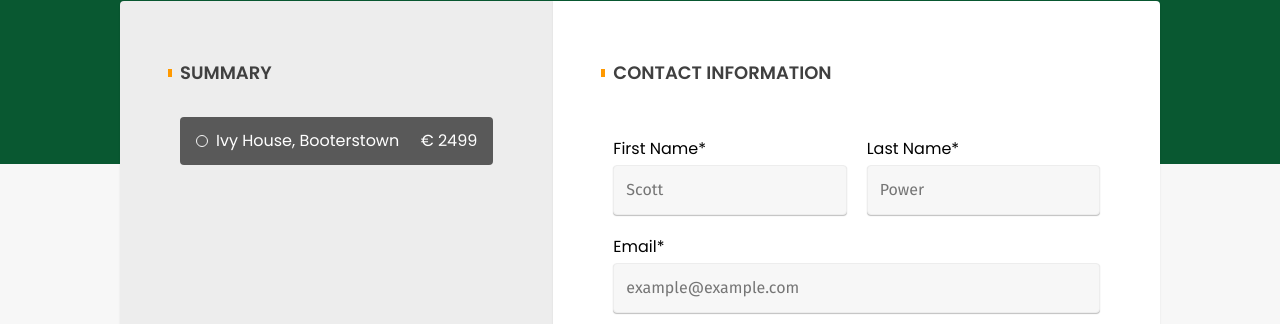
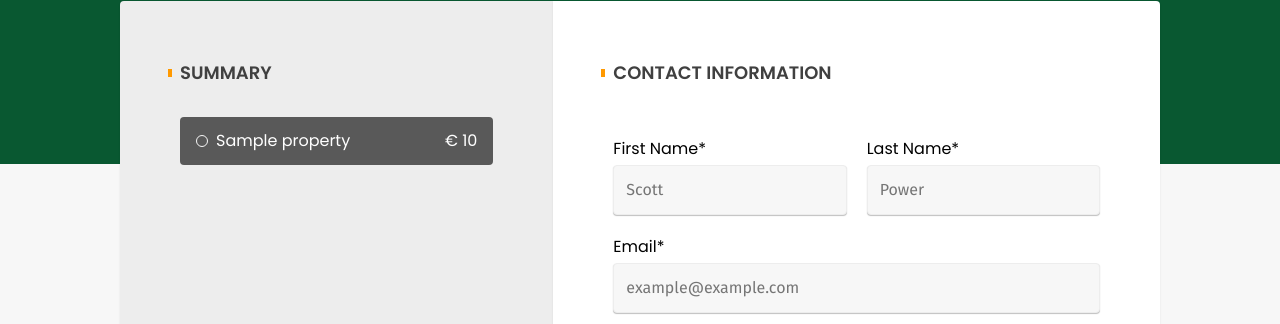
Before and after one commit to emidiovaleretto/django-dublin-inn-real-estate, a Django app: a page that uses scheduling/templates/schedule-visit.html in a window 1280 px wide. Shown: the part 323-647 px from the top of the page. Run offline with Django 4.2, Linux system fonts and the light colour scheme; tables that the repository leaves empty hold one stand-in row (values such as "Sample post"); parts of the project's set-up code (start-up, migrations or seed data) failed here and were passed over.

Commit message:
Retrive data from db and populate it in the schedule-list.html

```diff
--- a/scheduling/templates/schedule-visit.html
+++ b/scheduling/templates/schedule-visit.html
@@ -17,14 +17,14 @@
             <div class="schedule-content">
                 <h2 class="font-p-m-b gray-9">Summary</h2>
                 <input type="radio" name="property" value="property" id="property">
-                <label for="property">Ivy House, Booterstown <span>€ 2499</span></label>
+                <label for="property">{{ property.property_name }} <span>€ {{ property.property_price }}</span></label>
                 <div class="schedule-details">
                     <ul class="font-p-xs gray-8">
-                        <li><img src="{% static 'img/icons/icon-bed.svg' %}" alt="">3 bedrooms</li>
-                        <li><img src="{% static 'img/icons/icon-bathtub.svg' %}" alt="">2 bathrooms</li>
-                        <li><img src="{% static 'img/icons/icon-measures.svg' %}" alt="">2,101 m²</li>
+                        <li><img src="{% static 'img/icons/icon-bed.svg' %}" alt="">{{ property.bedrooms}} bedrooms</li>
+                        <li><img src="{% static 'img/icons/icon-bathtub.svg' %}" alt="">{{ property.bathrooms }} bathrooms</li>
+                        <li><img src="{% static 'img/icons/icon-measures.svg' %}" alt="">{{ property.metreage}} m²</li>
                     </ul>
-                    <a href="{% url 'property_detail' %}"><img src="{% static 'img/properties/property_2.jpg' %}" alt=""></a>
+                    <a href="{% url 'property_detail' property.slug %}"><img src="{{ property.image.all.0.image.url }}" alt=""></a>
                     <img src="{% static 'img/map.jpg' %}" alt="">
                 </div>
             </div>
```
